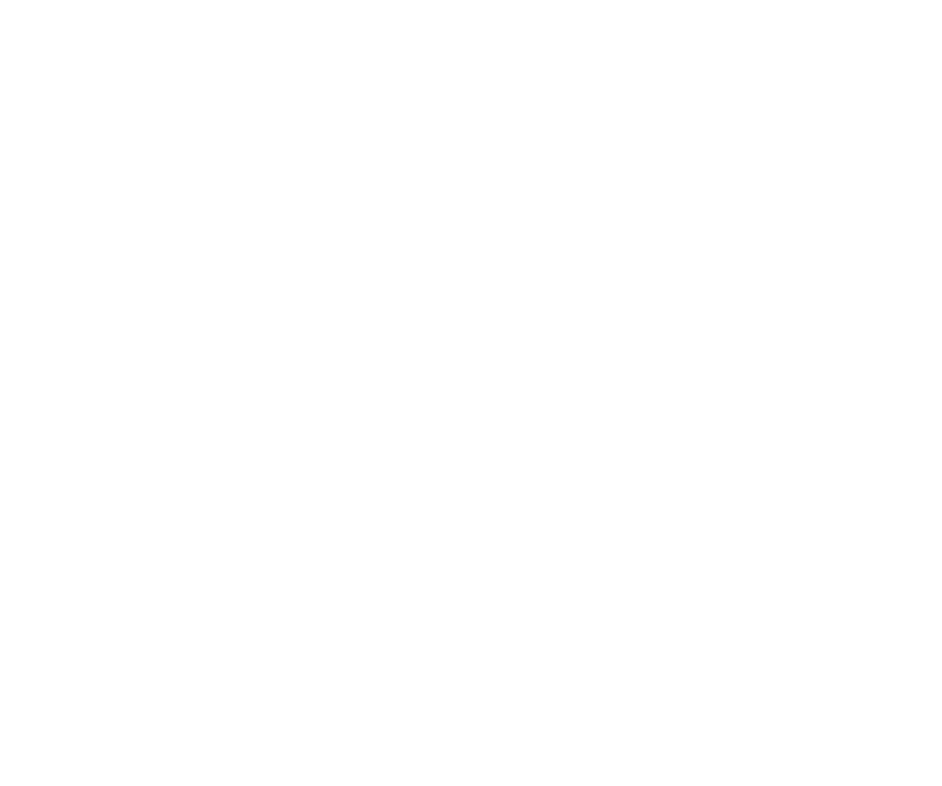
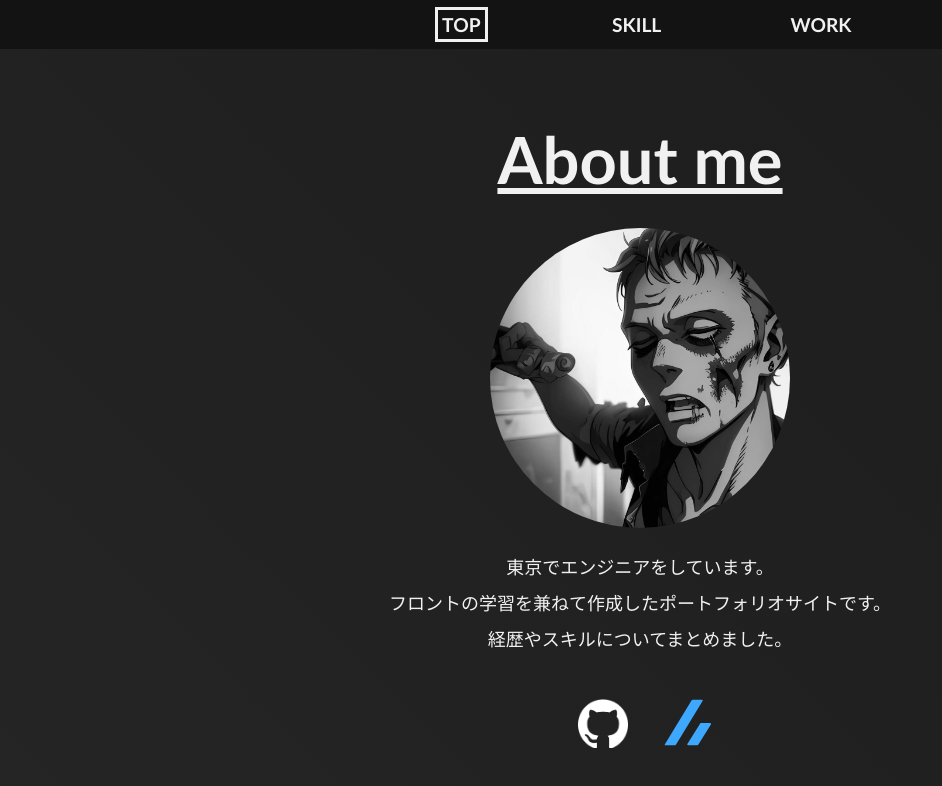
Before and after one commit to hk0128/portfile, a React (Vite) app: page / in a window 1280 px wide. Before the commit this address had no page. Shown: the top 786 px of the page, without its empty margins (0-942 px from the left). Built offline with nearby package versions, Linux system fonts and the light colour scheme.

Commit message:
react router修正

```diff
--- a/package.json
+++ b/package.json
@@ -26,6 +26,7 @@
     "three": "^0.159.0"
   },
   "devDependencies": {
+    "@types/node": "^20.10.5",
     "@types/react": "^18.2.43",
     "@types/react-dom": "^18.2.17",
     "@typescript-eslint/eslint-plugin": "^6.14.0",
--- a/src/main.tsx
+++ b/src/main.tsx
@@ -6,13 +6,14 @@
 import Skill from './pages/Skill'
 import Work from './pages/Work'
 
+
 ReactDOM.createRoot(document.getElementById('root')!).render(
   <React.StrictMode>
-    <BrowserRouter>
+    <BrowserRouter basename={process.env.PUBLIC_URL}>
       <Routes>
-        <Route path="/portfolio/" element={<Top />} />
-        <Route path="/portfolio/skill" element={<Skill />} />
-        <Route path="/portfolio/work" element={<Work />} />
+        <Route path="/" element={<Top />} />
+        <Route path="/skill" element={<Skill />} />
+        <Route path="/work" element={<Work />} />
       </Routes>
     </BrowserRouter>
   </React.StrictMode>,
```
Also changed, not shown: 1 other file (tests, documents, lock files or other folders).
